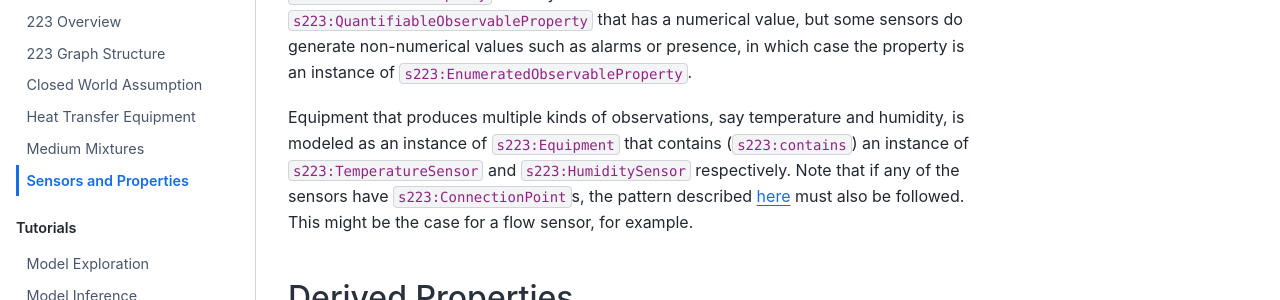
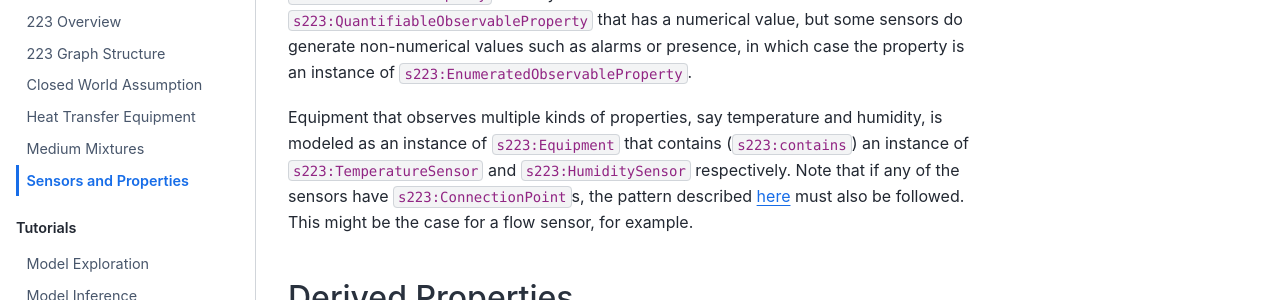
Before and after one commit to open223/docs.open223.info, a Jupyter Book: the page built from explanation/sensors_and_properties.md, in a window 1280 px wide and 1252 px high. Shown: the part 406-706 px from the top of the window. Built offline with Jupyter Book 1.0.4 settings and Sphinx 7.4.7 and the Sphinx Book theme 1.1.4, drawn with Linux system fonts in a browser that asks for light colours; pages that are not in the unit, such as notebooks, are missing from menus.

Commit message:
Rephrasing

```diff
--- a/explanation/sensors_and_properties.md
+++ b/explanation/sensors_and_properties.md
@@ -5,7 +5,7 @@
 ## Sensors versus Sensor Platforms
 The standard constrains an instance of a Sensor to observe a single `s223:ObservableProperty`. Usually it is an instance of the subclass `s223:QuantifiableObservableProperty` that has a numerical value, but some sensors do generate non-numerical values such as alarms or presence, in which case the property is an instance of `s223:EnumeratedObservableProperty`.
 
-Equipment that produces multiple kinds of observations, say temperature and humidity, is modeled as an instance of `s223:Equipment` that contains (`s223:contains`) an instance of `s223:TemperatureSensor` and `s223:HumiditySensor` respectively. Note that if any of the sensors have `s223:ConnectionPoint`s, the pattern described [here](https://docs.open223.info/guides/design-patterns.html#containment) must also be followed. This might be the case for a flow sensor, for example.
+Equipment that observes multiple kinds of properties, say temperature and humidity, is modeled as an instance of `s223:Equipment` that contains (`s223:contains`) an instance of `s223:TemperatureSensor` and `s223:HumiditySensor` respectively. Note that if any of the sensors have `s223:ConnectionPoint`s, the pattern described [here](https://docs.open223.info/guides/design-patterns.html#containment) must also be followed. This might be the case for a flow sensor, for example.
 
 ## Derived Properties
 Another constraint in the 223 standard is that an `s223:ObservableProperty` must be associated with a `s223:Sensor` that observes a phenomenon and generates the value of the property. The sensor `s223:observes` the property.
```
